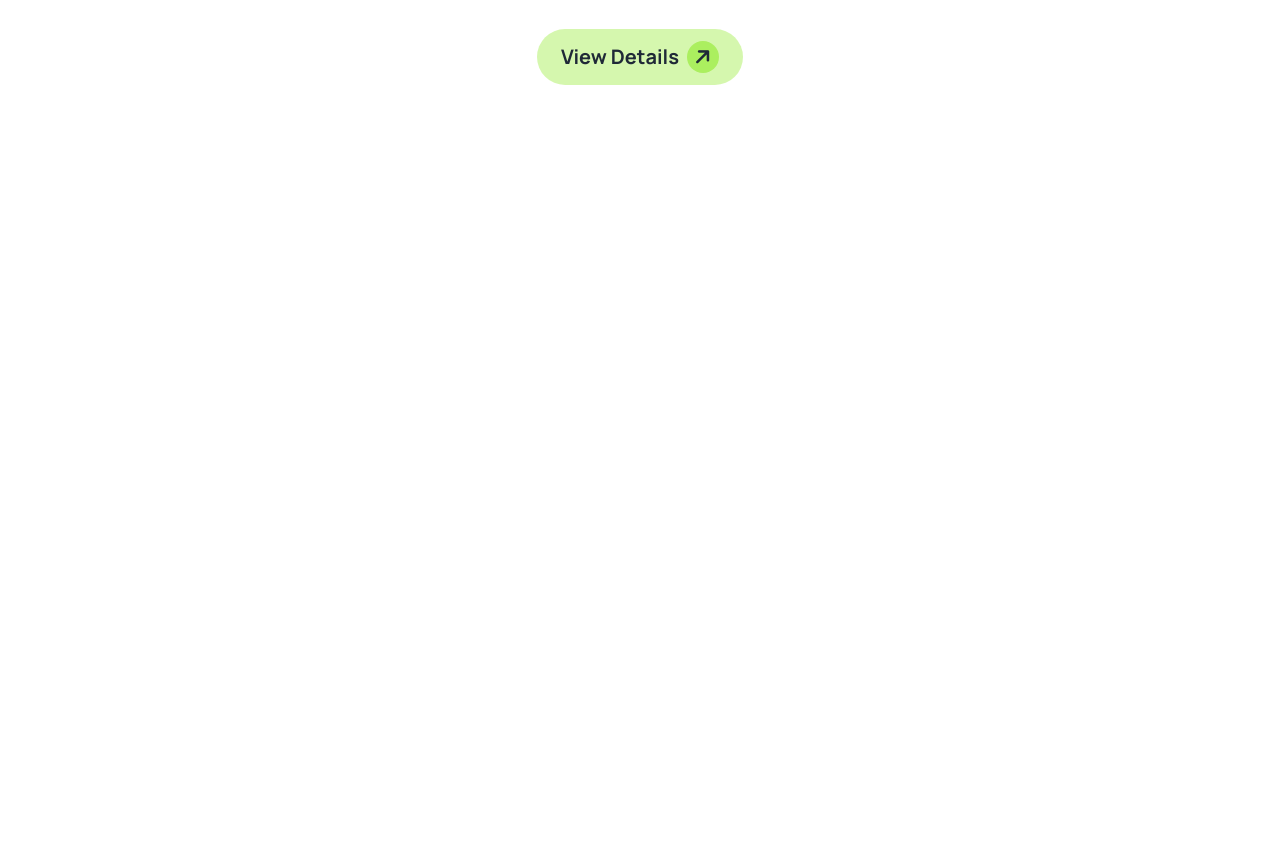
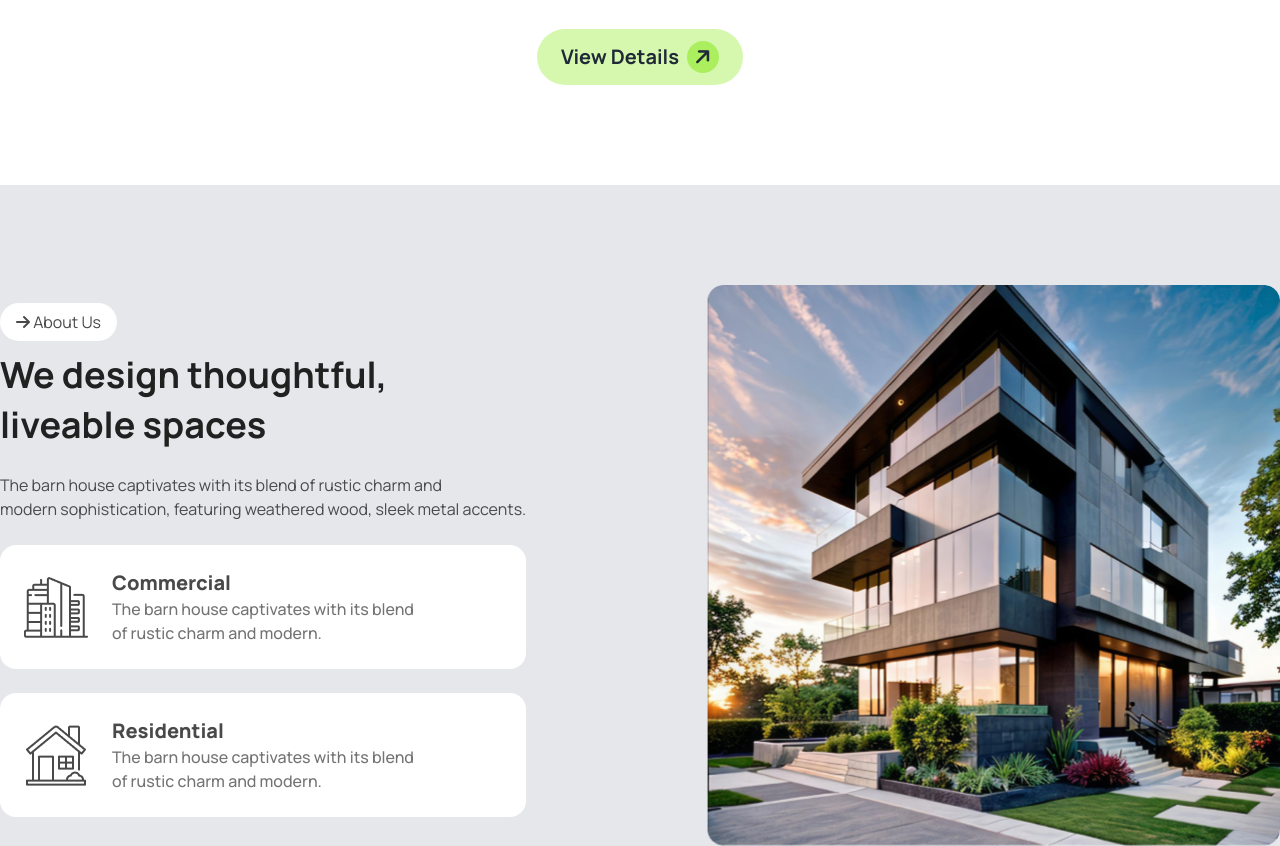
Before and after one commit to SNbappy/Assignment-03, a plain HTML site: page index.html in a window 1280 px wide. Shown: the part 738-1584 px from the top of the page. Before the commit the page ends 823 px from the top, so only its background shows below. Drawn offline with nearby package versions, Linux system fonts and the light colour scheme.

Commit message:
added we design thoughtful section

```diff
--- a/index.html
+++ b/index.html
@@ -36,15 +36,17 @@
     </script>
 </head>
 
-<body class="font-manrope max-w-screen-xl mx-auto">
+<body class="font-manrope">
     <!-- Header Part -->
-    <header style="background: linear-gradient(to bottom, rgba(255, 255, 255, 1) 0%, rgba(255, 255, 255, 0) 100%), linear-gradient(to top, rgba(255, 255, 255, 0) 0%, rgba(255, 255, 255, 1) 100%);">
+    <header class="max-w-screen-xl mx-auto"
+        style="background: linear-gradient(to bottom, rgba(255, 255, 255, 1) 0%, rgba(255, 255, 255, 0) 100%), linear-gradient(to top, rgba(255, 255, 255, 0) 0%, rgba(255, 255, 255, 1) 100%);">
         <nav>
             <div class="navbar bg-base-100">
                 <!-- Left side with logo -->
                 <div class="navbar-start">
                     <a class="btn btn-ghost text-3xl">
-                    <i class="fa-solid fa-arrow-right -rotate-45 bg-[#ABEF5F] rounded-full w-10 h-10 flex items-center justify-center p-2 text-2xl"></i>
+                        <i
+                            class="fa-solid fa-arrow-right -rotate-45 bg-[#ABEF5F] rounded-full w-10 h-10 flex items-center justify-center p-2 text-2xl"></i>
                         Rinterio
                     </a>
                 </div>
@@ -90,10 +92,13 @@
         <section>
             <div class="flex flex-col items-center text-center pt-14">
                 <img src="assets/banner.png" alt="">
-                <h3 class="font-black leading-snug text-6xl pt-6">A barn house of this design has a<br> striking appearance</h3>
-                <p class="text-base pt-6">The barn house captivates with its blend of rustic charm and modern sophistication, featuring weathered wood, sleek
+                <h3 class="font-black leading-snug text-6xl pt-6">A barn house of this design has a<br> striking
+                    appearance</h3>
+                <p class="text-base pt-6">The barn house captivates with its blend of rustic charm and modern
+                    sophistication, featuring weathered wood, sleek
                     metal<br> accents, and large windows that flood the space with natural light.</p>
-                <button class="bg-[rgba(171,239,95,0.5)] px-6 py-3 rounded-[32px] flex items-center justify-center space-x-2 mt-8">
+                <button
+                    class="bg-[rgba(171,239,95,0.5)] px-6 py-3 rounded-[32px] flex items-center justify-center space-x-2 mt-8">
                     <span class="text-xl font-bold">View Details</span>
                     <i
                         class="fa-solid fa-arrow-right -rotate-45 bg-[#ABEF5F] rounded-full w-8 h-8 text-xl flex items-center justify-center"></i>
@@ -103,8 +108,48 @@
     </header>
 
     <!-- Main Part -->
-    <main>
+    <main class="bg-gray-200 mt-[100px]">
+        <!-- We Design Part -->
+        <section class="max-w-screen-xl mx-auto">
+            <div class="flex items-center justify-between rounded-[16px]">
+                <div>
+                    <btn class="px-4 py-2 bg-white rounded-[24px] text-base text-[#494949]"><i
+                            class="fa-solid fa-arrow-right mt-[100px]"></i> About Us</btn>
+                    <h3 class="text-4xl font-bold mt-4 leading-snug text-[#212121]">We design thoughtful,<br>liveable
+                        spaces</h3>
+                    <p class="mt-6 text-[#494949]">The barn house captivates with its blend of rustic charm and<br>
+                        modern sophistication, featuring weathered wood, sleek metal accents.</p>
+                    <!-- card1 -->
+                    <div class="bg-white p-6 flex items-center space-x-6 rounded-[16px] mt-6">
+                        <div>
+                            <img src="assets/commercial.png" alt="" class="object-contain">
+                        </div>
+                        <div>
+                            <h4 class="font-black text-xl text-[#494949]">Commercial</h4>
+                            <p class="text-base text-[#737373] font-medium">
+                                The barn house captivates with its blend<br>of rustic charm and modern.
+                            </p>
+                        </div>
+                    </div>
 
+                    <!-- card2 -->
+                    <div class="bg-white p-6 flex items-center space-x-6 rounded-[16px] mt-6">
+                        <div>
+                            <img src="assets/residential.png" alt="" class="object-contain">
+                        </div>
+                        <div>
+                            <h4 class="font-black text-xl text-[#494949]">Residential</h4>
+                            <p class="text-base text-[#737373] font-medium">
+                                The barn house captivates with its blend<br>of rustic charm and modern.
+                            </p>
+                        </div>
+                    </div>
+                </div>
+                <div>
+                    <img class="mt-[100px]" src="assets/Rectangle.png" alt="">
+                </div>
+            </div>
+        </section>
     </main>
 
     <!-- Footer Part -->
```
Lines whose indentation alone changed are shown as unchanged.
